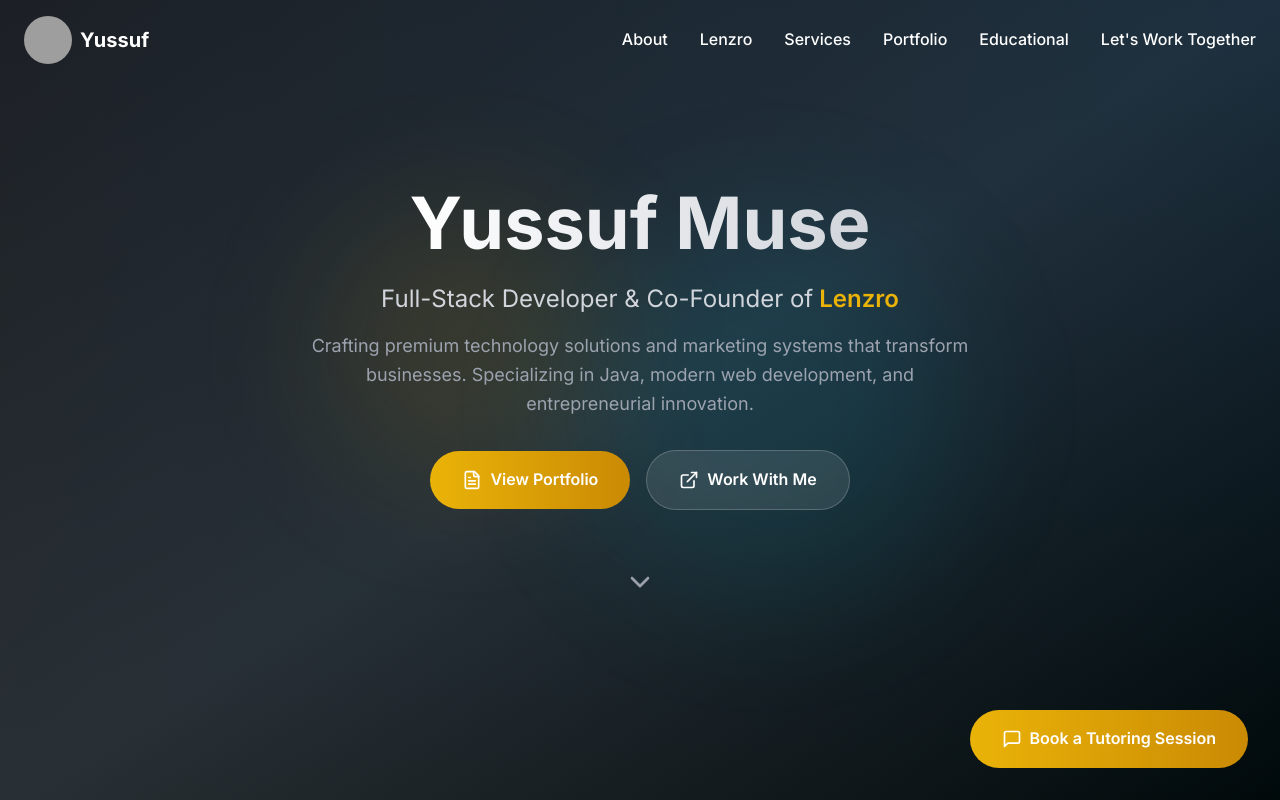
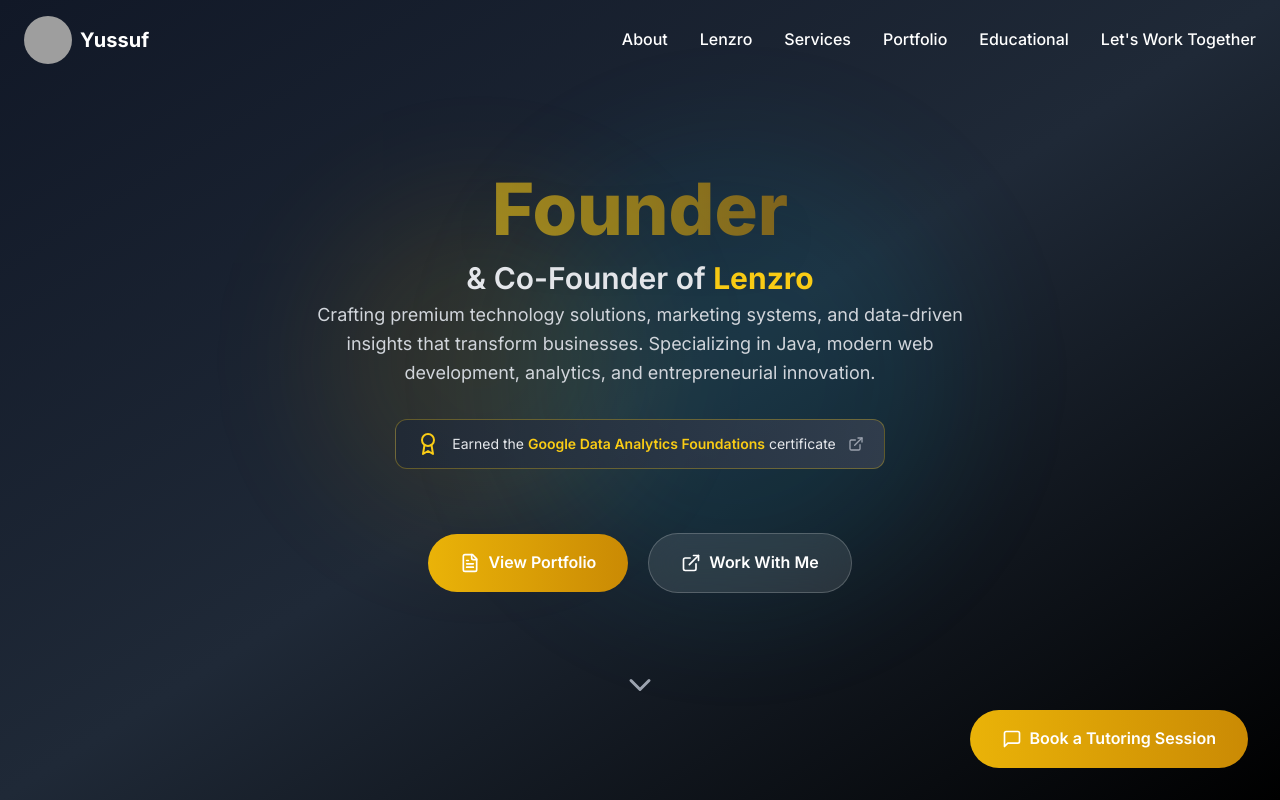
Before and after one commit to yussuf3468/portfolioWebsite, a React (Vite) app: page / in a window 1280 px wide. Shown: the top 800 px of the page. Built offline with nearby package versions, Linux system fonts and the light colour scheme; grey boxes are pictures that could not be loaded.

Commit message:
Added animation

```diff
--- a/index.html
+++ b/index.html
@@ -20,8 +20,8 @@
     <meta name="viewport" content="width=device-width, initial-scale=1.0" />
     <title>Yussuf Muse - Full-Stack Developer & Co-Founder of Lenzro</title>
     <meta
-      name="description"
-      content="Yussuf Muse is a full-stack web developer, Java expert, and co-founder of Lenzro - delivering premium technology solutions and marketing systems to businesses worldwide."
+  name="description"
+  content="Yussuf Muse is a full-stack web developer, data analyst, Java expert, and co-founder of Lenzro - delivering premium technology solutions, marketing systems, and data-driven insights to businesses worldwide."
     />
     <meta
       name="keywords"
--- a/package.json
+++ b/package.json
@@ -15,6 +15,7 @@
     "axios": "^1.11.0",
     "classnames": "^2.5.1",
     "emailjs-com": "^3.2.0",
+    "framer-motion": "^12.23.22",
     "lucide-react": "^0.344.0",
     "react": "^18.3.1",
     "react-dom": "^18.3.1",
--- a/src/components/Hero.tsx
+++ b/src/components/Hero.tsx
@@ -1,61 +1,141 @@
-import React from 'react';
-import { ChevronDown, ExternalLink, FileText } from 'lucide-react';
+import React, { useState, useEffect } from "react";
+import { motion, AnimatePresence } from "framer-motion";
+import { ChevronDown, ExternalLink, FileText, Award } from "lucide-react";
 
 const Hero: React.FC = () => {
   const scrollToSection = (sectionId: string) => {
     const element = document.getElementById(sectionId);
     if (element) {
-      element.scrollIntoView({ behavior: 'smooth' });
+      element.scrollIntoView({ behavior: "smooth" });
     }
   };
 
+  // Rotating roles
+  const roles = [
+    "Software Developer",
+    "Data Analyst",
+    "Founder",
+    "Java Expert",
+    "Mentor",
+    "Entrepreneur",
+    "Tech Strategist",
+    "Marketing Architect",
+  ];
+  const [currentRole, setCurrentRole] = useState(0);
+  useEffect(() => {
+    const interval = setInterval(() => {
+      setCurrentRole((prev) => (prev + 1) % roles.length);
+    }, 2200);
+    return () => clearInterval(interval);
+  }, []);
+
   return (
     <section className="relative min-h-screen flex items-center justify-center overflow-hidden bg-gradient-to-br from-gray-900 via-gray-800 to-black">
-      {/* Background Effects */}
-      <div className="absolute inset-0 bg-gradient-to-r from-yellow-500/5 to-cyan-500/5"></div>
-      <div className="absolute top-1/4 left-1/4 w-72 h-72 bg-yellow-500/10 rounded-full blur-3xl"></div>
-      <div className="absolute bottom-1/4 right-1/4 w-96 h-96 bg-cyan-500/10 rounded-full blur-3xl"></div>
+      {/* Animated Background Orbs */}
+      <motion.div
+        initial={{ opacity: 0 }}
+        animate={{ opacity: 0.4 }}
+        transition={{ duration: 2 }}
+        className="absolute top-1/4 left-1/4 w-80 h-80 bg-yellow-500/20 rounded-full blur-3xl animate-pulse"
+      />
+      <motion.div
+        initial={{ opacity: 0 }}
+        animate={{ opacity: 0.4 }}
+        transition={{ duration: 2, delay: 0.5 }}
+        className="absolute bottom-1/4 right-1/4 w-[28rem] h-[28rem] bg-cyan-500/20 rounded-full blur-3xl animate-pulse"
+      />
 
-      <div className="relative z-10 text-center text-white px-6 max-w-5xl mx-auto">
-        <div className="mb-8">
-          <h1 className="text-5xl md:text-7xl font-bold mb-6 leading-tight">
-            <span className="bg-gradient-to-r from-white to-gray-300 bg-clip-text text-transparent">
-              Yussuf Muse
-            </span>
-          </h1>
-          <p className="text-xl md:text-2xl text-gray-300 mb-4 max-w-3xl mx-auto leading-relaxed">
-            Full-Stack Developer & Co-Founder of
-            <span className="text-yellow-500 font-semibold"> Lenzro</span>
-          </p>
-          <p className="text-lg text-gray-400 max-w-2xl mx-auto leading-relaxed">
-            Crafting premium technology solutions and marketing systems that transform businesses.
-            Specializing in Java, modern web development, and entrepreneurial innovation.
-          </p>
+      <div className="relative z-10 text-center text-white px-6 max-w-5xl mx-auto pt-24">
+        {/* Rotating Role Title */}
+        <div className="h-20 flex flex-col items-center justify-center mb-6">
+          <AnimatePresence mode="wait">
+            <motion.h1
+              key={roles[currentRole]}
+              initial={{ opacity: 0, y: 30 }}
+              animate={{ opacity: 1, y: 0 }}
+              exit={{ opacity: 0, y: -30 }}
+              transition={{ duration: 1.2 }}
+              className="text-5xl md:text-7xl font-extrabold bg-gradient-to-r from-yellow-400 via-yellow-500 to-yellow-600 bg-clip-text text-transparent drop-shadow-2xl"
+            >
+              {roles[currentRole]}
+            </motion.h1>
+          </AnimatePresence>
+          <motion.p
+            initial={{ opacity: 0, y: 15 }}
+            animate={{ opacity: 1, y: 0 }}
+            transition={{ duration: 0.8, delay: 0.3 }}
+            className="text-2xl md:text-3xl text-gray-200 mt-3 font-semibold"
+          >
+            & Co-Founder of{" "}
+            <span className="text-yellow-400 font-bold">Lenzro</span>
+          </motion.p>
         </div>
 
-        <div className="flex flex-col sm:flex-row gap-4 justify-center items-center mb-16">
+        {/* Description */}
+        <motion.p
+          initial={{ opacity: 0, y: 15 }}
+          animate={{ opacity: 1, y: 0 }}
+          transition={{ duration: 0.8, delay: 0.4 }}
+          className="text-lg text-gray-300 max-w-2xl mx-auto leading-relaxed mb-6"
+        >
+          Crafting premium technology solutions, marketing systems, and
+          data-driven insights that transform businesses. Specializing in
+          Java, modern web development, analytics, and entrepreneurial
+          innovation.
+        </motion.p>
+
+        {/* Certificate Badge */}
+        <motion.div
+          initial={{ opacity: 0, scale: 0.9 }}
+          animate={{ opacity: 1, scale: 1 }}
+          transition={{ duration: 0.9, delay: 0.6 }}
+          className="flex items-center justify-center mt-8"
+        >
+          <a
+            href="https://coursera.org/share/c968907f2cb0d4db4611bc6a219ed132"
+            target="_blank"
+            rel="noopener noreferrer"
+            className="flex items-center gap-3 px-5 py-3 rounded-xl bg-gradient-to-r from-gray-800/80 to-gray-700/80 border border-yellow-400/30 hover:scale-105 hover:shadow-lg hover:shadow-yellow-400/20 transition-all duration-300"
+          >
+            <Award className="w-6 h-6 text-yellow-400" />
+            <span className="text-sm text-gray-200">
+              Earned the{" "}
+              <span className="text-yellow-400 font-semibold">
+                Google Data Analytics Foundations
+              </span>{" "}
+              certificate
+            </span>
+            <ExternalLink className="w-4 h-4 text-gray-400" />
+          </a>
+        </motion.div>
+
+        {/* CTA Buttons */}
+        <div className="flex flex-col sm:flex-row gap-5 justify-center items-center mt-16">
           <button
-            onClick={() => scrollToSection('portfolio')}
-            className="group bg-gradient-to-r from-yellow-500 to-yellow-600 text-white px-8 py-4 rounded-full font-semibold hover:shadow-2xl hover:shadow-yellow-500/25 transition-all duration-300 hover:scale-105 flex items-center space-x-2"
+            onClick={() => scrollToSection("portfolio")}
+            className="group bg-gradient-to-r from-yellow-500 to-yellow-600 text-white px-8 py-4 rounded-full font-semibold hover:shadow-2xl hover:shadow-yellow-500/30 transition-all duration-300 hover:scale-105 flex items-center space-x-2"
           >
             <FileText className="w-5 h-5" />
             <span>View Portfolio</span>
           </button>
           <button
-            onClick={() => scrollToSection('contact')}
-            className="group bg-white/10 backdrop-blur-sm text-white px-8 py-4 rounded-full font-semibold border border-white/20 hover:bg-white/20 transition-all duration-300 hover:scale-105 flex items-center space-x-2"
+            onClick={() => scrollToSection("contact")}
+            className="group bg-white/10 backdrop-blur-lg text-white px-8 py-4 rounded-full font-semibold border border-white/20 hover:bg-white/20 transition-all duration-300 hover:scale-105 flex items-center space-x-2"
           >
             <ExternalLink className="w-5 h-5" />
             <span>Work With Me</span>
           </button>
         </div>
 
-        <button
-          onClick={() => scrollToSection('about')}
-          className="animate-bounce"
+        {/* Scroll Down Icon */}
+        <motion.button
+          onClick={() => scrollToSection("about")}
+          animate={{ y: [0, 12, 0] }}
+          transition={{ repeat: Infinity, duration: 2 }}
+          className="mt-16"
         >
-          <ChevronDown className="w-8 h-8 text-gray-400 hover:text-white transition-colors" />
-        </button>
+          <ChevronDown className="w-9 h-9 text-gray-400 hover:text-yellow-400 transition-colors" />
+        </motion.button>
       </div>
     </section>
   );
```
Also changed, not shown: 1 other file (tests, documents, lock files or other folders).
